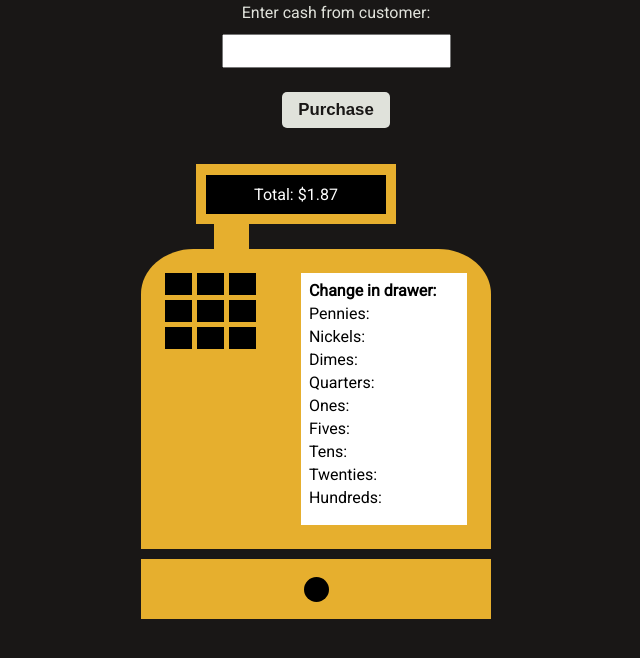
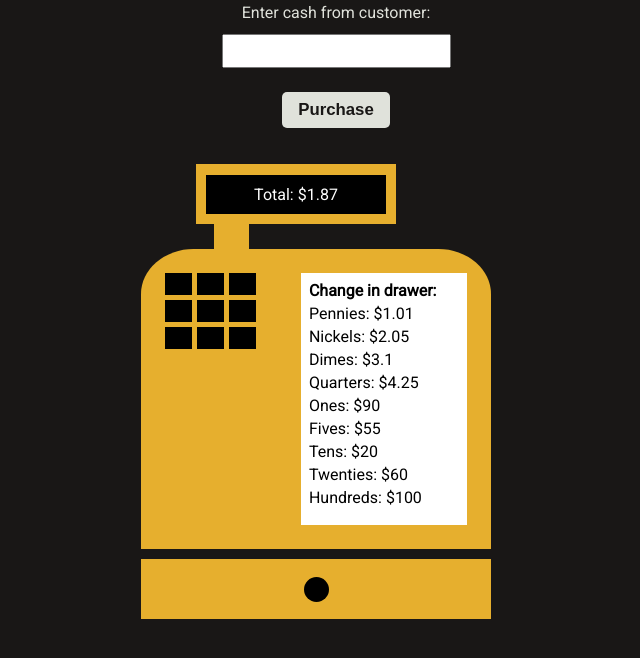
Before and after one commit to Afer1991/cash-register, a plain HTML site: page index.html in a window 1280 px wide. Shown: the part 94-752 px from the top of the page, without its empty margins (304-944 px from the left). Drawn offline with Linux system fonts and the light colour scheme.

Commit message:
Create js function to display current change available

```diff
--- a/index.html
+++ b/index.html
@@ -31,15 +31,15 @@
     </div>
     <div class="cid">
       <p>Change in drawer:</p>
-      <p>Pennies:</p>
-      <p>Nickels:</p>
-      <p>Dimes:</p>
-      <p>Quarters:</p>
-      <p>Ones:</p>
-      <p>Fives:</p>
-      <p>Tens:</p>
-      <p>Twenties:</p>
-      <p>Hundreds:</p>
+      <p>Pennies: <span id="currency-1"></span></p>
+      <p>Nickels: <span id="currency-2"></span></p>
+      <p>Dimes: <span id="currency-3"></span></p>
+      <p>Quarters: <span id="currency-4"></span></p>
+      <p>Ones: <span id="currency-5"></span></p>
+      <p>Fives: <span id="currency-6"></span></p>
+      <p>Tens: <span id="currency-7"></span></p>
+      <p>Twenties: <span id="currency-8"></span></p>
+      <p>Hundreds: <span id="currency-9"></span></p>
     </div>
    </div>
    <div class="drawer">
--- a/script.js
+++ b/script.js
@@ -92,7 +92,17 @@ const returnCash = (input, arr) => {
       }
     }
   }
+  displayCid();
 };
+
+const displayCid = () => {
+  for (let i = 1; i <= cid.length; i++) {
+    const currency = document.getElementById(`currency-${i}`);
+    currency.innerText = `$${cid[i - 1][1]}`;
+  }
+};
+
+displayCid();
 
 purchaseBtn.addEventListener("click", checkPurchase);
 cashInput.addEventListener("keydown", (e) => {
--- a/styles.css
+++ b/styles.css
@@ -7,7 +7,6 @@
   --background-color: #191716;
   --cash-register-color: #E6AF2E;
   --text-color: #E0E2DB;
-  --button-color: #3185FC;
 }
 
 html {
```
